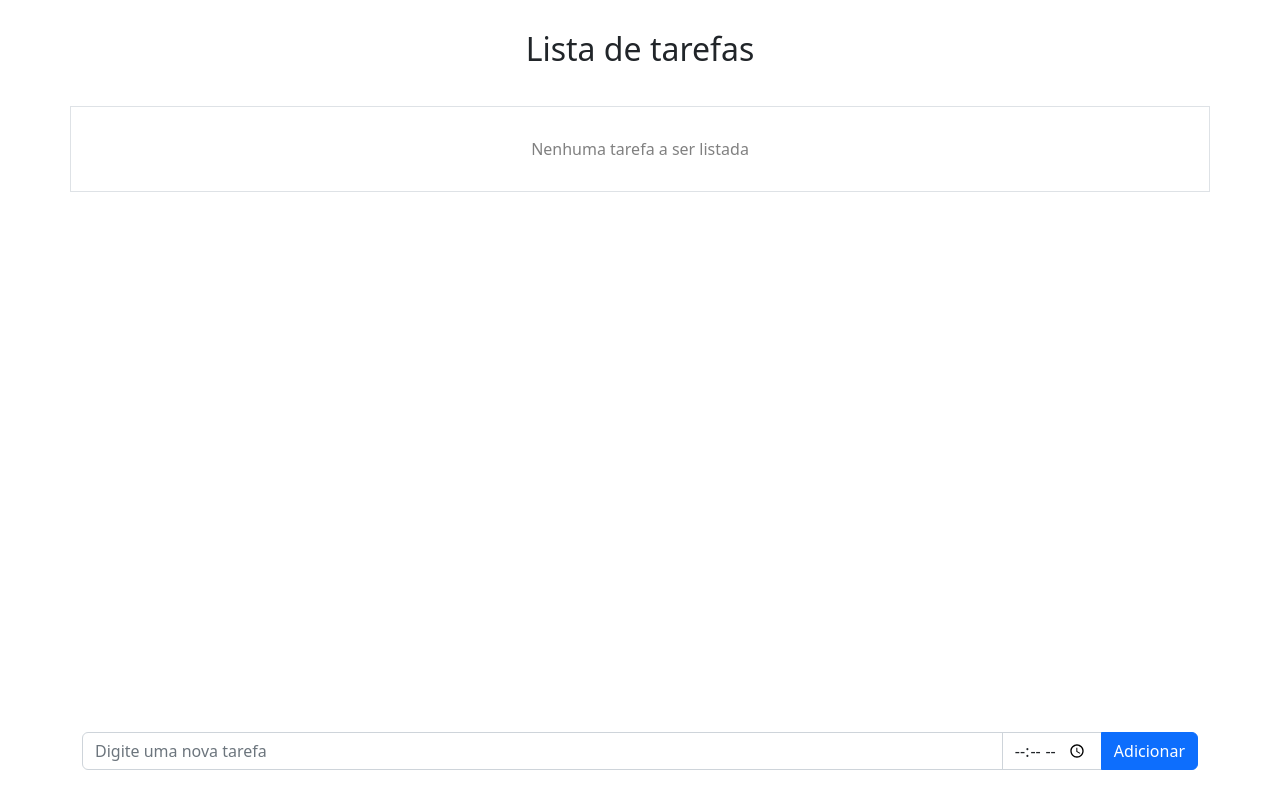
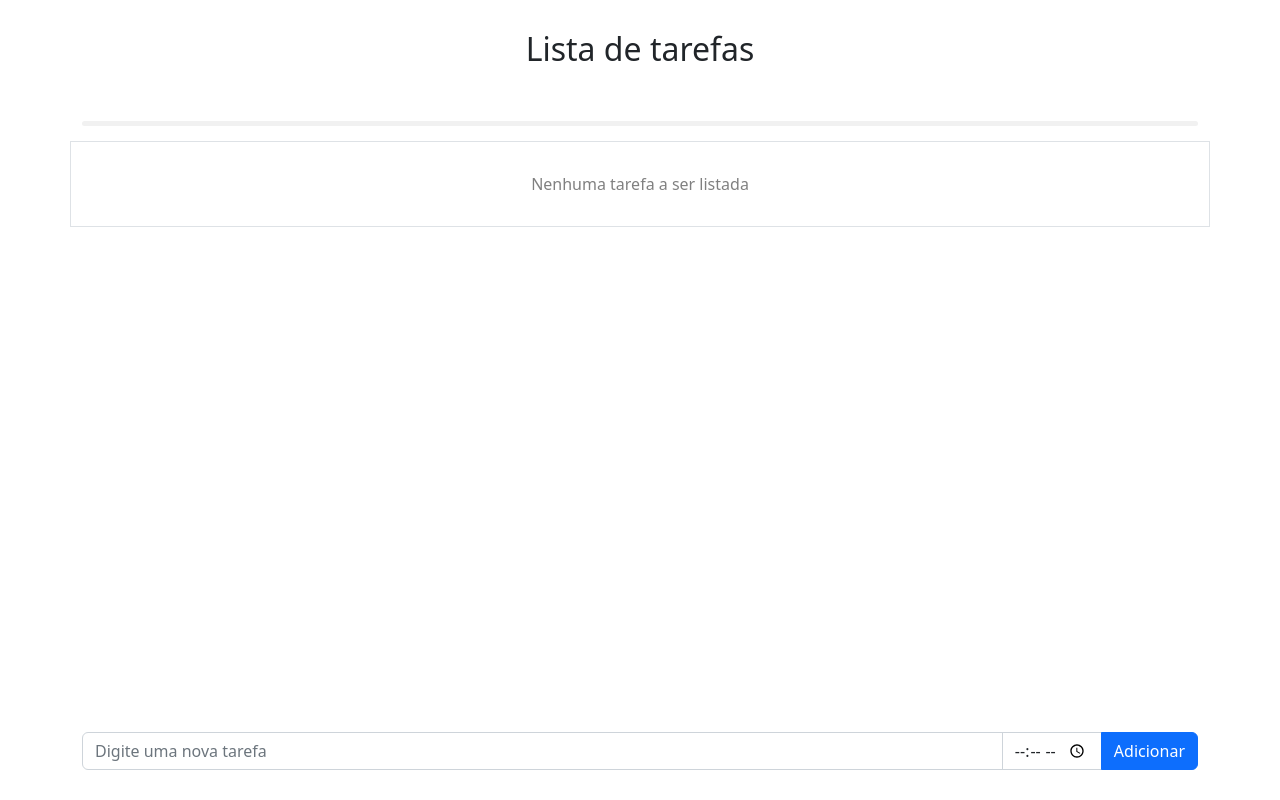
Before and after one commit to ThiagoPffer/lista-tarefas-angular, an Angular app: page / in a window 1280 px wide. Built offline with nearby package versions, Linux system fonts and the light colour scheme.

Commit message:
progress bar layout

```diff
--- a/src/app/app.module.ts
+++ b/src/app/app.module.ts
@@ -8,6 +8,7 @@ import { MainPageComponent } from './main-page/main-page.component';
 import { FormsModule } from '@angular/forms';
 import { TarefasListComponent } from './main-page/tarefas-list/tarefas-list.component';
 import { TarefaItemComponent } from './main-page/tarefas-list/tarefa-item/tarefa-item.component';
+import { ProgressBarComponent } from './progress-bar/progress-bar.component';
 
 @NgModule({
   declarations: [
@@ -15,7 +16,8 @@ import { TarefaItemComponent } from './main-page/tarefas-list/tarefa-item/tarefa
     MainPageComponent,
     TarefasListComponent,
     OrderByPipe,
-    TarefaItemComponent
+    TarefaItemComponent,
+    ProgressBarComponent
   ],
   imports: [
     BrowserModule,
--- a/src/app/main-page/main-page.component.css
+++ b/src/app/main-page/main-page.component.css
@@ -3,6 +3,7 @@ main {
     height: 100vh;
     display: flex;
     flex-direction: column;
+    gap: 15px;
 }
 header,
 footer {
--- a/src/app/main-page/main-page.component.html
+++ b/src/app/main-page/main-page.component.html
@@ -2,6 +2,7 @@
     <header class="container text-center">
         <h2>Lista de tarefas</h2>
     </header>
+    <app-progress-bar></app-progress-bar>
     <app-tarefas-list [tarefas]="this.tarefas"></app-tarefas-list>
     <footer class="container-fluid">
         <section class="container">
--- a/src/app/main-page/tarefas-list/tarefas-list.component.ts
+++ b/src/app/main-page/tarefas-list/tarefas-list.component.ts
@@ -21,6 +21,7 @@ export class TarefasListComponent implements OnInit {
     }
 
     onDeleteTask() { this.tarefas = this.tarefaService.getTarefas(); }
+
     onSaveEditTask() {
         this.tarefaService.saveTarefas(this.tarefas);
         this.tarefas = this.tarefaService.getTarefas();
--- /dev/null
+++ b/src/app/progress-bar/progress-bar.component.css
@@ -0,0 +1,12 @@
+.bar {
+    width: 100%;
+    height: 5px;
+    border-radius: 50px;
+    background-color: rgb(241, 241, 241);
+}
+
+.bar-progress {
+    background-color: green;
+    height: 100%;
+    border-radius: inherit;
+}
--- /dev/null
+++ b/src/app/progress-bar/progress-bar.component.html
@@ -0,0 +1,5 @@
+<div class="container">
+    <div class="bar">
+        <div [style.width]="this.progress" class="bar-progress"></div>
+    </div>
+</div>
--- /dev/null
+++ b/src/app/progress-bar/progress-bar.component.ts
@@ -0,0 +1,19 @@
+import { Component, Input, OnInit } from '@angular/core';
+
+@Component({
+    selector: 'app-progress-bar',
+    templateUrl: './progress-bar.component.html',
+    styleUrls: ['./progress-bar.component.css']
+})
+export class ProgressBarComponent implements OnInit {
+
+    @Input() progress: String;
+
+    constructor() {
+        this.progress = '0';
+    }
+
+    ngOnInit(): void {
+    }
+
+}
--- a/src/index.html
+++ b/src/index.html
@@ -2,7 +2,7 @@
 <html lang="en">
 <head>
   <meta charset="utf-8">
-  <title>Lista de Tarefas</title>
+  <title>Task list</title>
   <base href="/">
   <meta name="viewport" content="width=device-width, initial-scale=1">
   <link rel="icon" type="image/x-icon" href="favicon.ico">
```
Also changed, not shown: 2 other files (tests, documents, lock files or other folders).
